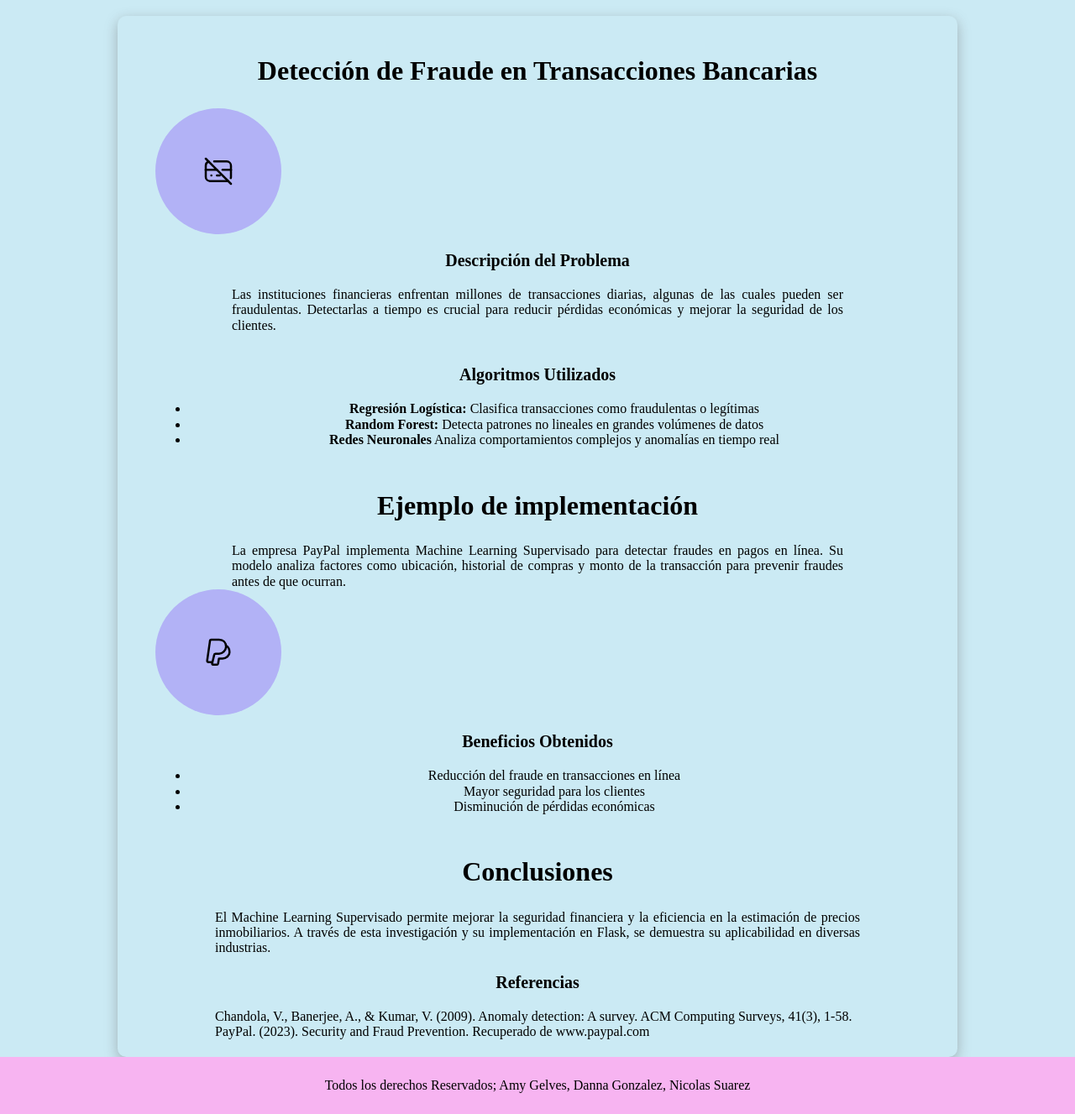
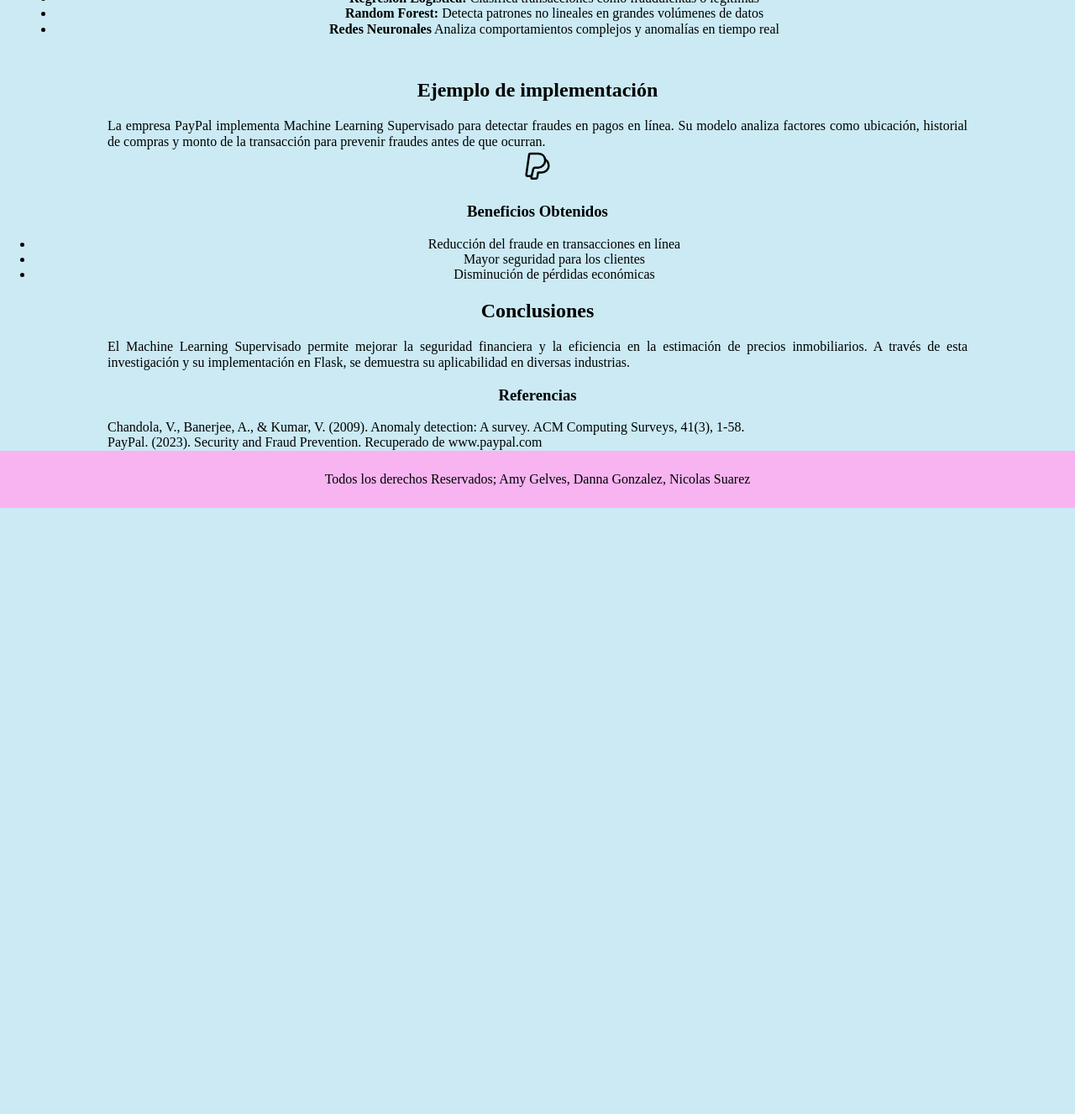
Before and after one commit to nsuarezr1/MachineLearning, a Flask app: page /exampleHTML/ in a window 1280 px wide; the page is wider, and only the part inside the window is pictured. Shown: the part 451-1778 px from the top of that part at 84% size. After the commit the page ends 1056 px from the top of that part, so only its background shows below. Run offline with Flask 3, Linux system fonts and the light colour scheme.

Commit message:
Update stylesCaso.css

```diff
--- a/static/css/stylesCaso.css
+++ b/static/css/stylesCaso.css
@@ -26,13 +26,6 @@ body {
     padding: 0;
 }
 
-
-
-.contenedor {
-    max-width: 120rem;
-    margin: 0 auto 4rem auto;
-}
-
 .introduccion {
     text-align: center;
     max-width: 80%;
@@ -44,17 +37,9 @@ h1 {
     font-size: 3.8rem;
     color: #996b98;
     font-family: "Times New Roman", serif;
+    text-align: center;
 }
 
-h2 {
-    font-size: 3.2rem;
-    font-family: "Times New Roman", serif;
-}
-
-h3 {
-    font-size: 2rem;
-    font-family: "Times New Roman", serif;
-}
 
 p {
     text-align: justify;
@@ -62,68 +47,8 @@ p {
     width: 80%;
 }
 
-h1,
-h2,
-h3 {
-    text-align: center;
-}
 
-.fondo {
-    background-image: url(../img/fondo.jpg);
-    background-repeat: no-repeat;
-    background-size: cover;
-    height: 45rem;
-    position: relative;
-    margin-bottom: 2rem;
-}
-
-.fondo::before {
-    content: "";
-    position: absolute;
-    width: 100%;
-    height: 100%;
-    background-color: rgba(235, 154, 206, 0.5); /* Capa de sobreposición */
-}
-
-.contenido {
-    position: absolute;
-    width: 100%;
-    height: 100%;
-    display: flex;
-    flex-direction: column;
-    align-items: center;
-    justify-content: center;
-    color: white;
-    z-index: 1;
-}
-
-.contenido h1,
-.contenido p {
-    color: white;
-    padding-left: 25%;
-    padding-right: 25%;
-}
-
-.contenedor {
-    max-width: 100rem;
-    margin: 0 auto;
-    box-shadow: 0px 5px 15px 0px rgba(112, 112, 112, 0.48);
-    background-color: var(--blanco);
-    padding: 2rem;
-    border-radius: 1rem;
-}
-
-.iconos{
-    display: flex;
-    height: 15rem;
-    width: 15rem;
-    background-color: var(--primario);
-    border-radius: 50%;
-    justify-content: space-evenly;
-    align-items: center;
-}
-
-.seccion1, .ejemplo{
+.seccion1 {
     text-align: center;
     margin: 2.5rem;
     margin-bottom: 5rem;
```
